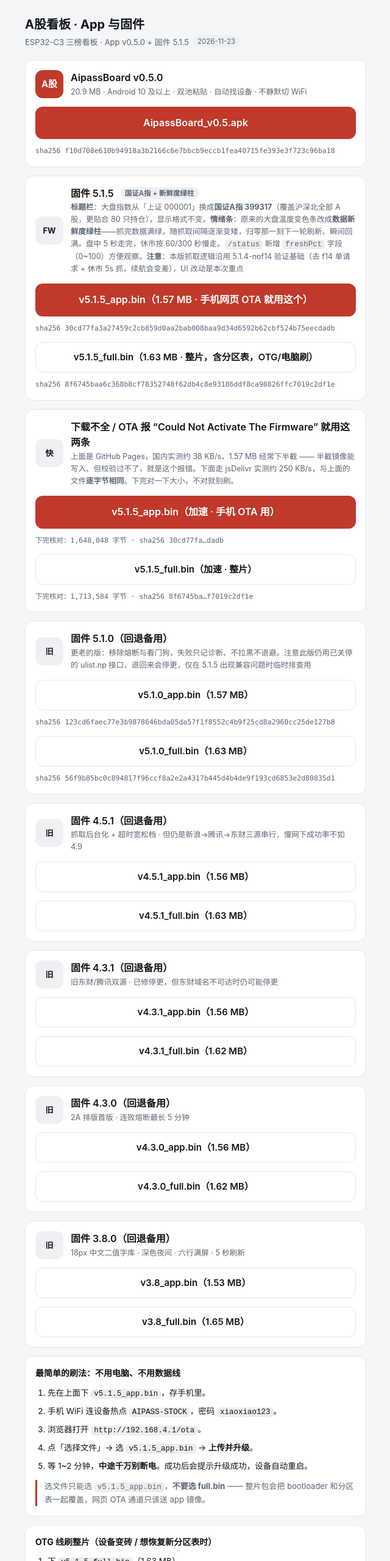
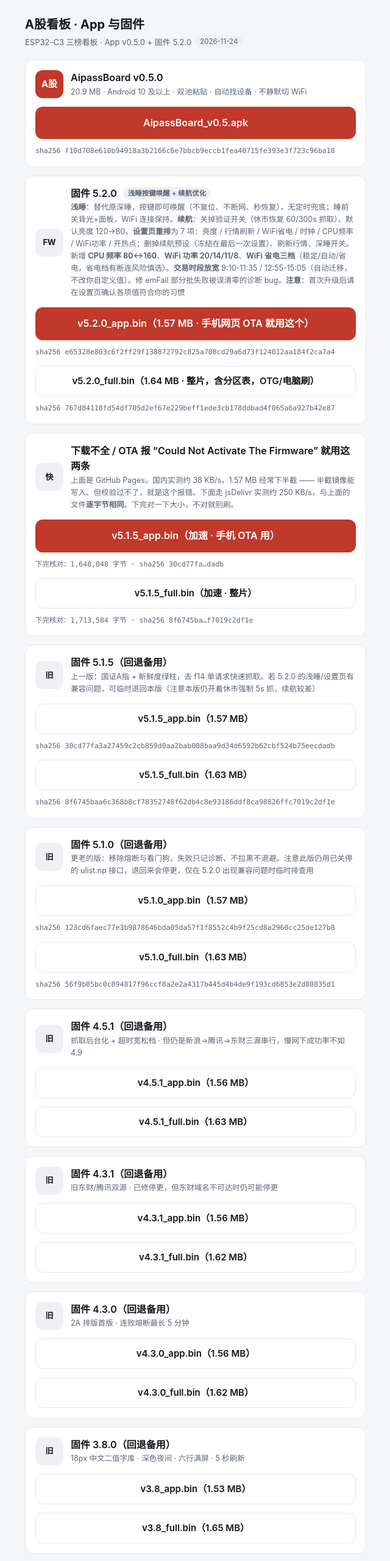
Before and after one commit to xiaoxiao456258/aipassport-dl, a plain HTML site: page index.html in a window 1280 px wide. Shown: the top 2560 px of the page at 61% size, without its empty margins (319-959 px from the left). Drawn offline with Linux system fonts and the light colour scheme.

```diff
--- a/index.html
+++ b/index.html
@@ -55,7 +55,7 @@
 <body>
 <div class="wrap">
   <h1>A股看板 · App 与固件</h1>
-  <div class="sub">ESP32-C3 三榜看板 · App v0.5.0 + 固件 5.1.5<span class="tag">2026-11-23</span></div>
+  <div class="sub">ESP32-C3 三榜看板 · App v0.5.0 + 固件 5.2.0<span class="tag">2026-11-24</span></div>
 
   <div class="card">
     <div class="row">
@@ -73,14 +73,14 @@
     <div class="row">
       <div class="icon alt">FW</div>
       <div>
-        <div class="name">固件 5.1.5 <span class="tag">国证A指 + 新鲜度绿柱</span></div>
-        <div class="meta"><b>标题栏</b>：大盘指数从「上证 000001」换成<b>国证A指 399317</b>（覆盖沪深北全部 A 股，更贴合 80 只持仓），显示格式不变。<b>情绪条</b>：原来的大盘温度变色条改成<b>数据新鲜度绿柱</b>——抓完数据满绿，随抓取间隔逐渐变矮，归零那一刻下一轮刷新、瞬间回满。盘中 5 秒走完，休市按 60/300 秒慢走。<code>/status</code> 新增 <code>freshPct</code> 字段（0~100）方便观察。<b>注意</b>：本版抓取逻辑沿用 5.1.4-nof14 验证基础（去 f14 单请求 + 休市 5s 抓，续航会变差），UI 改动是本次重点</div>
+        <div class="name">固件 5.2.0 <span class="tag">浅睡按键唤醒 + 续航优化</span></div>
+        <div class="meta"><b>浅睡</b>：替代原深睡，按键即可唤醒（不复位、不断网、秒恢复），无定时兜底；睡前关背光+面板，WiFi 连接保持。<b>续航</b>：关掉验证开关（休市恢复 60/300s 抓取）、默认亮度 120→80。<b>设置页重排</b>为 7 项：亮度 / 行情刷新 / WiFi省电 / 时钟 / CPU频率 / WiFi功率 / 开热点；删掉续航预设（冻结在最后一次设置）、刷新行情、深睡开关。新增 <b>CPU 频率 80↔160</b>、<b>WiFi 功率 20/14/11/8</b>、<b>WiFi 省电三档</b>（稳定/自动/省电，省电档有断连风险慎选）。<b>交易时段放宽</b> 9:10-11:35 / 12:55-15:05（自动迁移，不改你自定义值）。修 emFail 部分批失败被误清零的诊断 bug。<b>注意</b>：首次升级后请在设置页确认各项值符合你的习惯</div>
       </div>
     </div>
-    <a class="btn" data-file="v5.1.5_app.bin" href="./v5.1.5_app.bin" download>v5.1.5_app.bin（1.57 MB · 手机网页 OTA 就用这个）</a>
-    <div class="hash">sha256 30cd77fa3a27459c2cb859d0aa2bab008baa9d34d6592b62cbf524b75eecdadb</div>
-    <a class="btn ghost" data-file="v5.1.5_full.bin" href="./v5.1.5_full.bin" download>v5.1.5_full.bin（1.63 MB · 整片，含分区表，OTG/电脑刷）</a>
-    <div class="hash">sha256 8f6745baa6c368b8cf78352748f62db4c8e93186ddf8ca98826ffc7019c2df1e</div>
+    <a class="btn" data-file="v5.2.0_app.bin" href="./v5.2.0_app.bin" download>v5.2.0_app.bin（1.57 MB · 手机网页 OTA 就用这个）</a>
+    <div class="hash">sha256 e65328e803c6f2ff29f138872792c825a708cd29a6d73f124012aa184f2ca7a4</div>
+    <a class="btn ghost" data-file="v5.2.0_full.bin" href="./v5.2.0_full.bin" download>v5.2.0_full.bin（1.64 MB · 整片，含分区表，OTG/电脑刷）</a>
+    <div class="hash">sha256 767d84118fd54df705d2ef67e229beff1ede3cb178ddbad4f065a6a927b42e87</div>
   </div>
 
   <div class="card">
@@ -101,8 +101,22 @@
     <div class="row">
       <div class="icon alt">旧</div>
       <div>
+        <div class="name">固件 5.1.5（回退备用）</div>
+        <div class="meta">上一版：国证A指 + 新鲜度绿柱，去 f14 单请求快速抓取。若 5.2.0 的浅睡/设置页有兼容问题，可临时退回本版（注意本版仍开着休市强制 5s 抓，续航较差）</div>
+      </div>
+    </div>
+    <a class="btn ghost" data-file="v5.1.5_app.bin" href="./v5.1.5_app.bin" download>v5.1.5_app.bin（1.57 MB）</a>
+    <div class="hash">sha256 30cd77fa3a27459c2cb859d0aa2bab008baa9d34d6592b62cbf524b75eecdadb</div>
+    <a class="btn ghost" data-file="v5.1.5_full.bin" href="./v5.1.5_full.bin" download>v5.1.5_full.bin（1.63 MB）</a>
+    <div class="hash">sha256 8f6745baa6c368b8cf78352748f62db4c8e93186ddf8ca98826ffc7019c2df1e</div>
+  </div>
+
+  <div class="card">
+    <div class="row">
+      <div class="icon alt">旧</div>
+      <div>
         <div class="name">固件 5.1.0（回退备用）</div>
-        <div class="meta">更老的版：移除熔断与看门狗，失败只记诊断、不拉黑不退避。注意此版仍用已关停的 ulist.np 接口，退回来会停更，仅在 5.1.5 出现兼容问题时临时排查用</div>
+        <div class="meta">更老的版：移除熔断与看门狗，失败只记诊断、不拉黑不退避。注意此版仍用已关停的 ulist.np 接口，退回来会停更，仅在 5.2.0 出现兼容问题时临时排查用</div>
       </div>
     </div>
     <a class="btn ghost" data-file="v5.1.0_app.bin" href="./v5.1.0_app.bin" download>v5.1.0_app.bin（1.57 MB）</a>
@@ -162,24 +176,24 @@
   <div class="card">
     <h2>最简单的刷法：不用电脑、不用数据线</h2>
     <ol>
-      <li>先在上面下 <code>v5.1.5_app.bin</code>，存手机里。</li>
+      <li>先在上面下 <code>v5.2.0_app.bin</code>，存手机里。</li>
       <li>手机 WiFi 连设备热点 <code>AIPASS-STOCK</code>，密码 <code>xiaoxiao123</code>。</li>
       <li>浏览器打开 <code>http://192.168.4.1/ota</code>。</li>
-      <li>点「选择文件」→ 选 <code>v5.1.5_app.bin</code> → <b>上传并升级</b>。</li>
+      <li>点「选择文件」→ 选 <code>v5.2.0_app.bin</code> → <b>上传并升级</b>。</li>
       <li>等 1~2 分钟，<b>中途千万别断电</b>。成功后会提示升级成功，设备自动重启。</li>
     </ol>
     <div class="warn" style="margin-top:12px">
-      选文件只能选 <code>v5.1.5_app.bin</code>，<b>不要选 full.bin</b> —— 整片包会把 bootloader 和分区表一起覆盖，网页 OTA 通道只该送 app 镜像。
+      选文件只能选 <code>v5.2.0_app.bin</code>，<b>不要选 full.bin</b> —— 整片包会把 bootloader 和分区表一起覆盖，网页 OTA 通道只该送 app 镜像。
     </div>
   </div>
 
   <div class="card">
     <h2>OTG 线刷整片（设备变砖 / 想恢复新分区表时）</h2>
     <ol>
-      <li>下 <code>v5.1.5_full.bin</code>（1.63 MB）。</li>
+      <li>下 <code>v5.2.0_full.bin</code>（1.64 MB）。</li>
       <li>装烧录 App：<b>ESP32_Flasher</b>（com.esp_flash.esp_flash_app）或 <b>ESPFlash</b>（io.serialflow.espflash）。</li>
       <li>用 <b>C to C 数据线</b>连板子（纯充电线枚举不出来，最常见的坑）。</li>
-      <li>芯片选 <b>ESP32-C3</b>，先 Erase 整片擦除，再写 <b>偏移 0x0 = v5.1.5_full.bin</b>，波特率 460800（不稳降 115200）。</li>
+      <li>芯片选 <b>ESP32-C3</b>，先 Erase 整片擦除，再写 <b>偏移 0x0 = v5.2.0_full.bin</b>，波特率 460800（不稳降 115200）。</li>
       <li>连不上：接上的瞬间<b>按住板上键再上电</b>（GPIO9/BOOT 下载模式）。</li>
     </ol>
   </div>
@@ -189,10 +203,10 @@
     <ol>
       <li><code>pip install esptool</code></li>
       <li><code>esptool --chip esp32c3 -p COM3 -b 460800 erase_flash</code></li>
-      <li><code>esptool --chip esp32c3 -p COM3 -b 460800 write_flash 0x0 v5.1.5_full.bin</code></li>
+      <li><code>esptool --chip esp32c3 -p COM3 -b 460800 write_flash 0x0 v5.2.0_full.bin</code></li>
     </ol>
     <div class="warn" style="margin-top:12px">
-      只想升 app、不动分区表：<code>write_flash 0x10000 v5.1.5_app.bin</code>。<b>偏移必须是 0x10000</b>，用 0x20000 会 <code>rst:0x3</code> 起不来；必须 DIO / 80M。
+      只想升 app、不动分区表：<code>write_flash 0x10000 v5.2.0_app.bin</code>。<b>偏移必须是 0x10000</b>，用 0x20000 会 <code>rst:0x3</code> 起不来；必须 DIO / 80M。
     </div>
   </div>
 
@@ -217,7 +231,18 @@
   </div>
 
   <div class="card">
-    <h2>固件 5.1.5 改了什么（本次）—— 标题栏 + 情绪条</h2>
+    <h2>固件 5.2.0 改了什么（本次）—— 浅睡 + 续航 + 设置页</h2>
+    <div class="kv"><span>① 深睡改浅睡</span><span>原深睡断电重启、按键唤不醒（GPIO0 是 strapping 脚，按住唤醒有进下载模式风险）。改成<b>浅睡</b>：CPU 暂停但内存/WiFi 连接保留，按键（三键共用 GPIO0 低电平）即可唤醒，<b>不复位、秒恢复、不断网</b>。睡前关背光+面板 SLPIN，无定时兜底（只靠按键）。为守住"永不切 WiFi mode"红线（切一次掉一次线），浅睡不下 WIFI_OFF，改由 light sleep 自然降射频功耗 —— 省电不如深睡彻底，但换来稳定与秒醒</span></div>
+    <div class="kv"><span>② 续航收尾</span><span>关掉验证开关 <code>VERIFY_FAST_IDLE</code>（休市曾强制 5s 抓，费电），恢复 60/300s 分级抓取；默认亮度 <b>120→80</b>（背光满档 40mA 是耗电大头）。老设备只在"亮度从未动过"时自动降到 80，手动调过的保持</span></div>
+    <div class="kv"><span>③ 设置页重排（8→7 项）</span><span>顺序：亮度 / 行情刷新 / WiFi省电 / 时钟 / CPU频率 / WiFi功率 / 开热点。删掉<b>续航预设</b>（预设会和单项抢同一字段，设好 30s 再点省电被改回 15s；删除后各字段冻结在你最后一次设置）、<b>刷新行情</b>（和主站长按 OK 重复）、<b>深睡开关</b>（浅睡常开无需开关）。行高 28→37 撑满屏，提示改"OK改值·长按返回"</span></div>
+    <div class="kv"><span>④ 新增三个能耗入口</span><span><b>CPU 频率</b> 80↔160MHz、<b>WiFi 功率</b> 20→14→11→8dBm、<b>WiFi 省电</b>三档（稳定=MIN / 自动=固定MIN / 省电=MAX）。<b>警告</b>：「省电=MAX」是历史上"连上又断开"的元凶（休眠唤醒抖动拖慢 TCP/DNS），非续航刚需别选；默认落在稳定档。这三档以前只有预设能间接改，现在可单独调</span></div>
+    <div class="kv"><span>⑤ 交易时段放宽 + 自动迁移</span><span>盘中改 <b>9:10-11:35 / 12:55-15:05</b>（15:05 收盘后多抓 5 分钟为确认配置，非笔误）。老设备 NVS 里存的旧默认值会自动覆盖成新值；你自己改过的时段不动。避免临界点漏抓</span></div>
+    <div class="kv"><span>⑥ 诊断修复</span><span>分批抓取时，只要有一批解析出数据就清零累计失败数，掩盖了其它批的失败（<code>/status</code> 看不到）。改为<b>全部批成功且覆盖率≥95% 才清零</b>，部分成功记 NoData 并保留失败数</span></div>
+    <div class="kv"><span>体积</span><span>app 1,650,160 B（sha256 <code>e65328e8…ca7a4</code>）· full 1,715,696 B（<code>767d8411…42e87</code>）</span></div>
+  </div>
+
+  <div class="card">
+    <h2>固件 5.1.5 改了什么 —— 标题栏 + 情绪条</h2>
     <div class="kv"><span>标题栏换指数</span><span>大盘指数从「上证 000001」改成<b>国证A指 399317</b>（深市，覆盖沪深北全部 A 股）。国证A指比上证更能代表你 80 只持仓的整体表现，作为大盘温度输入也更准。显示格式不变，还是 <code>+1.44%</code></span></div>
     <div class="kv"><span>情绪条→新鲜度</span><span>原来状态栏那根变色小竖条（大盘温度 5 档）改成<b>数据新鲜度绿柱</b>：刚抓完数据满绿 10px，随抓取间隔线性变矮，归零那一刻下一轮刷新、瞬间回满。盘中 5 秒走完（每秒掉一格），休市按 60/300 秒慢走</span></div>
     <div class="kv"><span>为什么要改</span><span>温度是模糊信号（5 档），新鲜度是硬信息（数据新不新，一眼看出卡没卡）。温度信息没丢，仍在 <code>/status</code> 的 <code>temp</code> 字段；新增 <code>freshPct</code>（0~100）方便观察绿柱状态</span></div>
```
Also changed, not shown: 2 other files.
